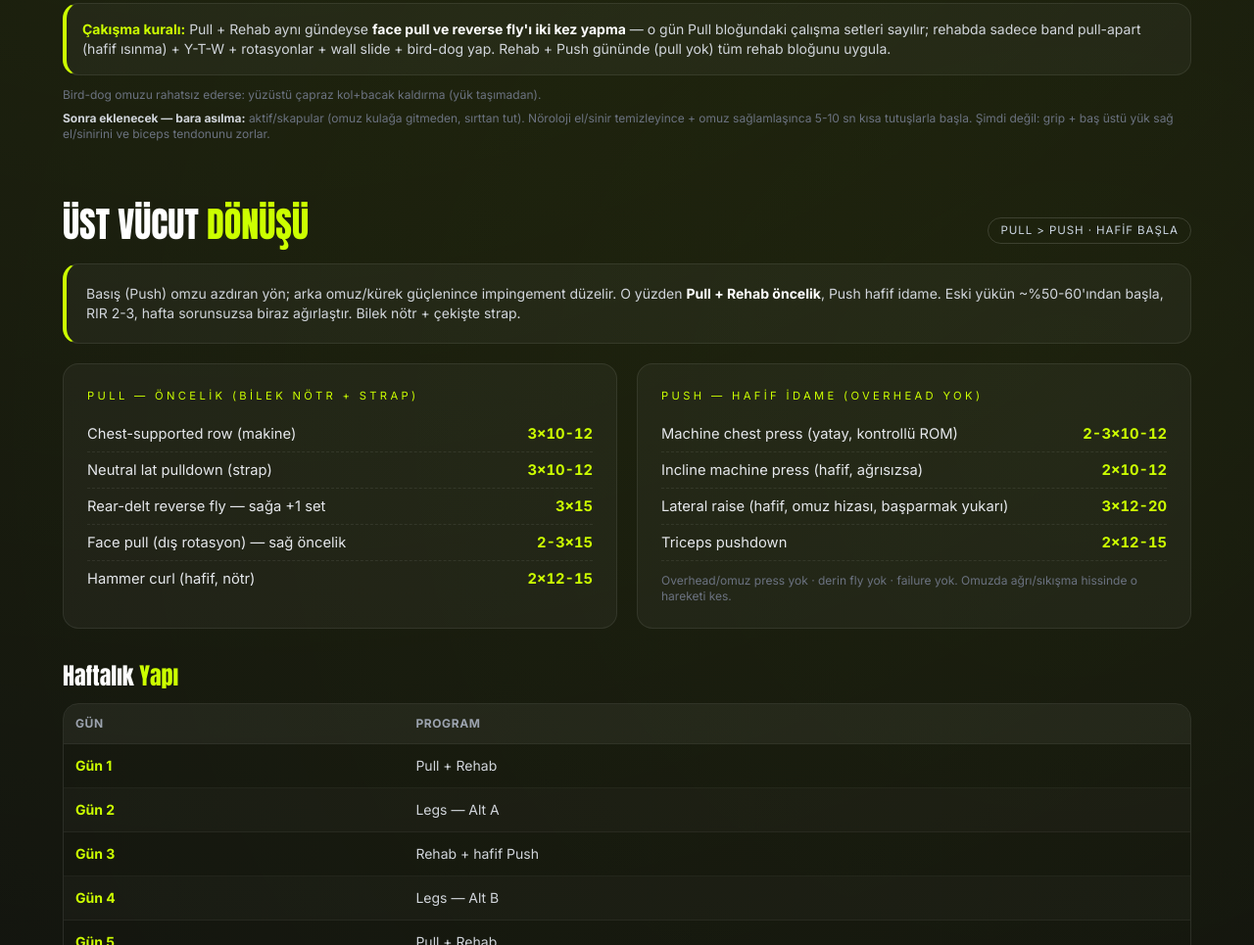
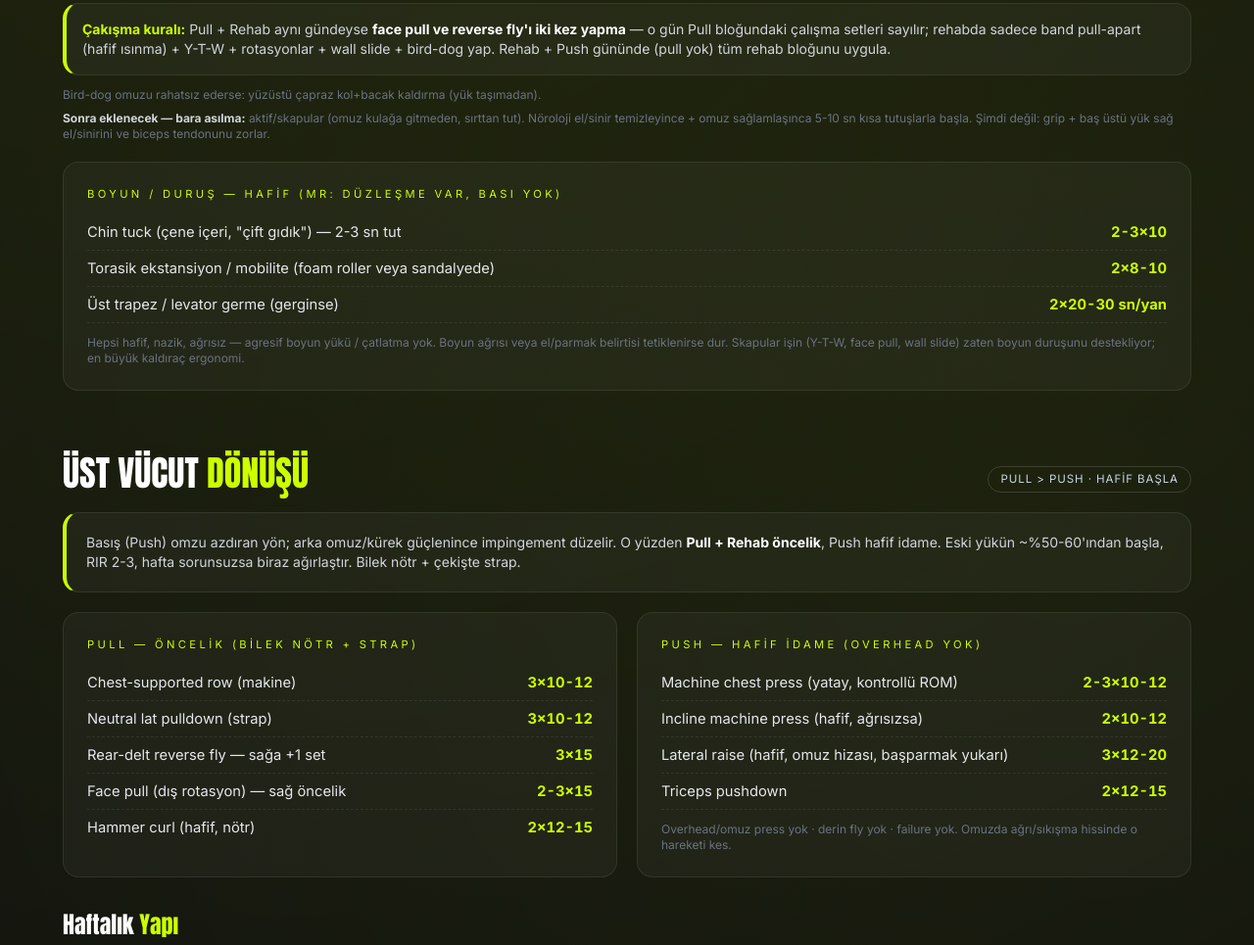
Before and after one commit to bugraburunguz/GymWeb, a plain HTML site: page index.html in a window 1280 px wide. Shown: the part 1373-2338 px from the top of the page at 98% size. Drawn offline with nearby package versions, Linux system fonts and the light colour scheme.

Commit message:
Rehaba boyun/durus blogu eklendi (MR: duzlesme, basi yok)

```diff
--- a/index.html
+++ b/index.html
@@ -132,6 +132,13 @@ tailwind.config = {
     </div>
     <p class="text-xs text-gray-500 mt-3">Bird-dog omuzu rahatsız ederse: yüzüstü çapraz kol+bacak kaldırma (yük taşımadan).</p>
     <p class="text-xs text-gray-500 mt-2"><b class="text-gray-300">Sonra eklenecek — bara asılma:</b> aktif/skapular (omuz kulağa gitmeden, sırttan tut). Nöroloji el/sinir temizleyince + omuz sağlamlaşınca 5-10 sn kısa tutuşlarla başla. Şimdi değil: grip + baş üstü yük sağ el/sinirini ve biceps tendonunu zorlar.</p>
+    <div class="tile rounded-2xl p-6 mt-5">
+      <p class="eyebrow mb-3">Boyun / Duruş — hafif (MR: düzleşme var, bası yok)</p>
+      <div class="ex"><span class="n">Chin tuck (çene içeri, "çift gıdık") — 2-3 sn tut</span><span class="v">2-3×10</span></div>
+      <div class="ex"><span class="n">Torasik ekstansiyon / mobilite (foam roller veya sandalyede)</span><span class="v">2×8-10</span></div>
+      <div class="ex"><span class="n">Üst trapez / levator germe (gerginse)</span><span class="v">2×20-30 sn/yan</span></div>
+      <p class="text-xs text-gray-500 mt-3">Hepsi hafif, nazik, ağrısız — agresif boyun yükü / çatlatma yok. Boyun ağrısı veya el/parmak belirtisi tetiklenirse dur. Skapular işin (Y-T-W, face pull, wall slide) zaten boyun duruşunu destekliyor; en büyük kaldıraç ergonomi.</p>
+    </div>
   </div>
 </section>
 
```
